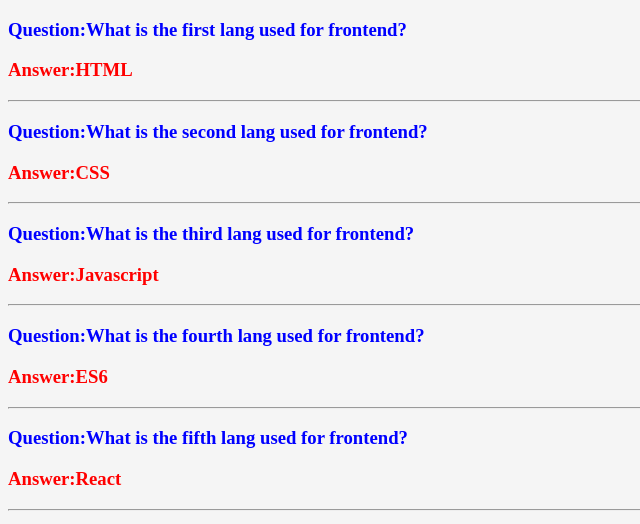
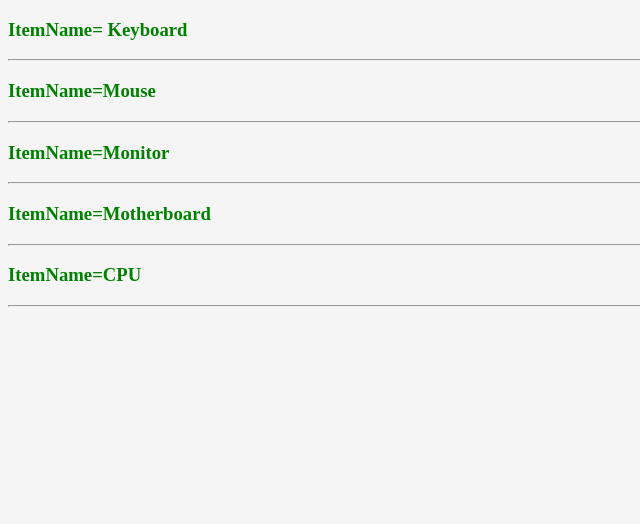
Before and after one commit to avijain10/Todo-App, a React (Create React App) app: page / in a window 1280 px wide. Shown: the top 524 px of the page, without its empty margins (0-640 px from the left). Built offline with nearby package versions, Linux system fonts and the light colour scheme.

Commit message:
Added: productsData.js ,Product.js & Modified: App.js

```diff
--- a/src/App.js
+++ b/src/App.js
@@ -1,12 +1,12 @@
 import React from "react";
-import Joke from "./Joke";
-import jokesData from "./jokesData";
+import Product from "./Product";
+import productsData from "./productsData";
 
 function App() {
-  const jokeComponents = jokesData.map((joke) => (
-    <Joke key={Joke.id} question={joke.question} answer={joke.answer} />
+  const productComponents = productsData.map((product) => (
+    <Product key={Product.id} item={product.item} />
   ));
 
-  return <div>{jokeComponents}</div>;
+  return <div>{productComponents}</div>;
 }
 export default App;
--- /dev/null
+++ b/src/Product.js
@@ -0,0 +1,12 @@
+import React from "react";
+
+function Product(props) {
+  return (
+    <div>
+      <h3 style={{ color: "green" }}> ItemName={props.item}</h3>
+      <hr />
+    </div>
+  );
+}
+
+export default Product;
--- /dev/null
+++ b/src/productsData.js
@@ -0,0 +1,28 @@
+const productsData = [
+  {
+    id: "1",
+    item: " Keyboard",
+  },
+
+  {
+    id: "2",
+    item: "Mouse",
+  },
+
+  {
+    id: "3",
+    item: "Monitor",
+  },
+
+  {
+    id: "4",
+    item: "Motherboard",
+  },
+
+  {
+    id: "5",
+    item: "CPU",
+  },
+];
+
+export default productsData;
```
